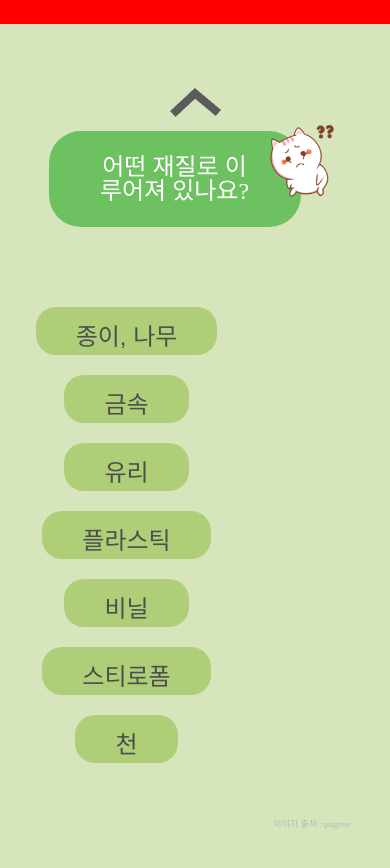
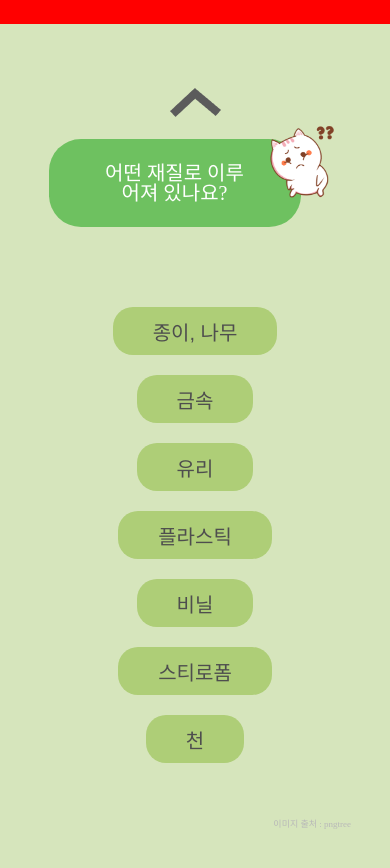
Before and after one commit to eco-coder/recycle-helper, a Next.js app: page / in a window 390 px wide. Shown: the part 820-1688 px from the top of the page. Built offline with nearby package versions, Linux system fonts and the light colour scheme.

Commit message:
Edit mobile ver. responsive web view

```diff
--- a/styles/QuestionCard.module.sass
+++ b/styles/QuestionCard.module.sass
@@ -65,6 +65,10 @@ $font-small: 16px
 .answerContainer
     text-align: center
     width: 60vw
+    margin: 0 20vw
+    display: flex
+    flex-wrap: wrap
+    justify-content: center
 
 .answer
     background-color: #AECE77
@@ -82,8 +86,12 @@ $font-small: 16px
     .container
         padding: 0
 
+    .questionContainer
+        width: 100vw
+        margin: 0 0 0 0
+
     .question
-        font-size: 24px
+        font-size: 20px
 
     .character
         width: 80px
@@ -91,5 +99,5 @@ $font-small: 16px
         right: 40px
 
     .answer
-        font-size: 24px
+        font-size: 20px
         height: 48px
```
